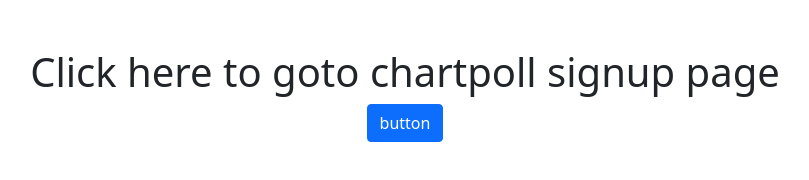
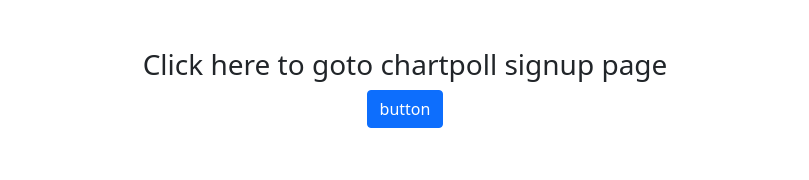
Before and after one commit to innthomas/testKodeCartPoll, a plain HTML site: page index.html in a window 1280 px wide. Shown: the whole page, without its empty margins (235-1044 px from the left). Drawn offline with Linux system fonts and the light colour scheme.

Commit message:
edited test repo

```diff
--- a/index.html
+++ b/index.html
@@ -10,8 +10,8 @@
 </head>
 <body>
     <div class="text-center p-5">
-        <h1 >Click here to goto chartpoll signup page</h1>
-        <button type="button" class="btn btn-primary" onclick="window.location.href='./signup/signup.html'"> button</button>
+        <h3 >Click here to goto chartpoll signup page</h3>
+        <button type="button" class="btn btn-primary" onclick="window.location.href='signup/signup.html'"> button</button>
     </div>
 
 
```
